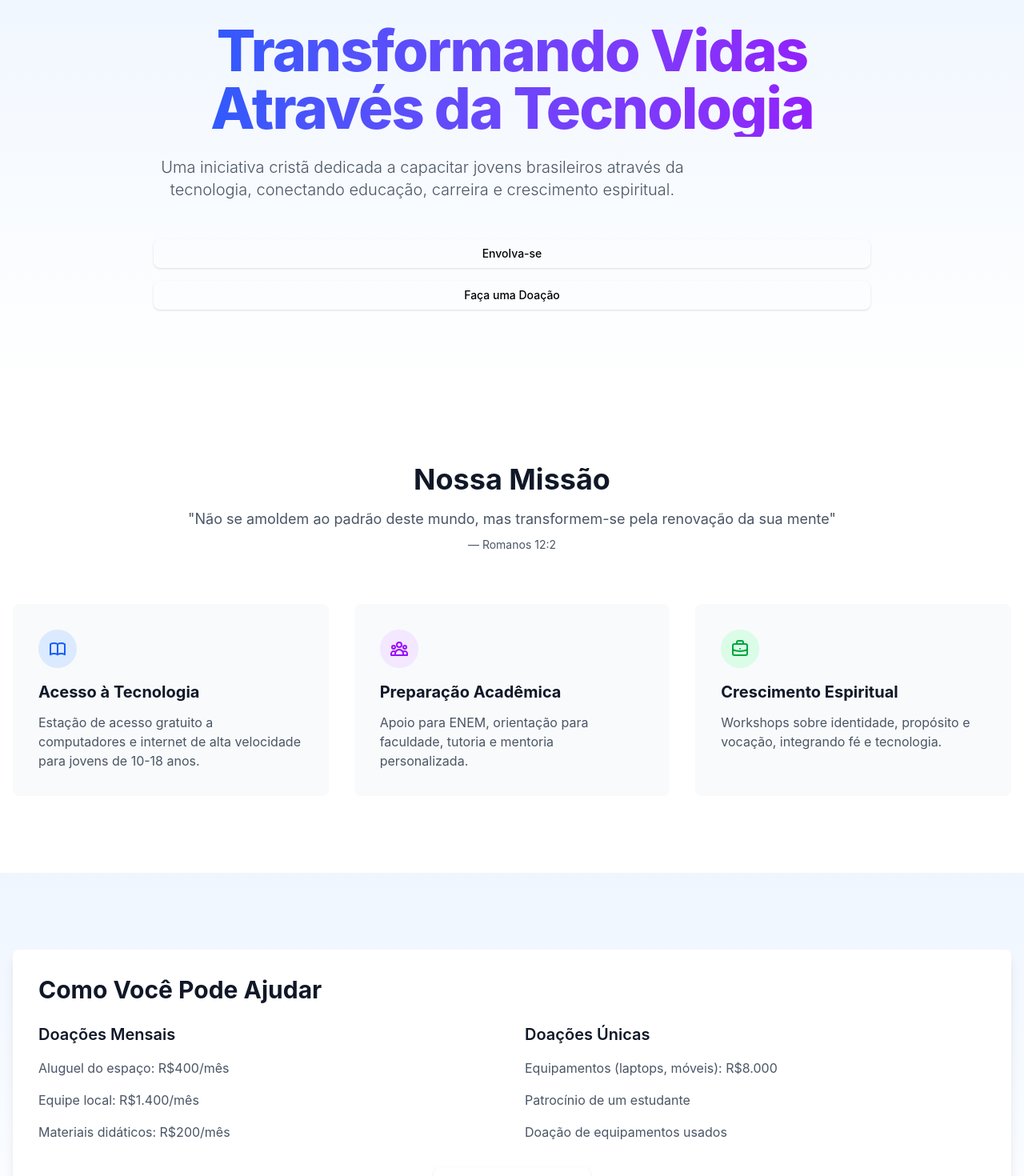
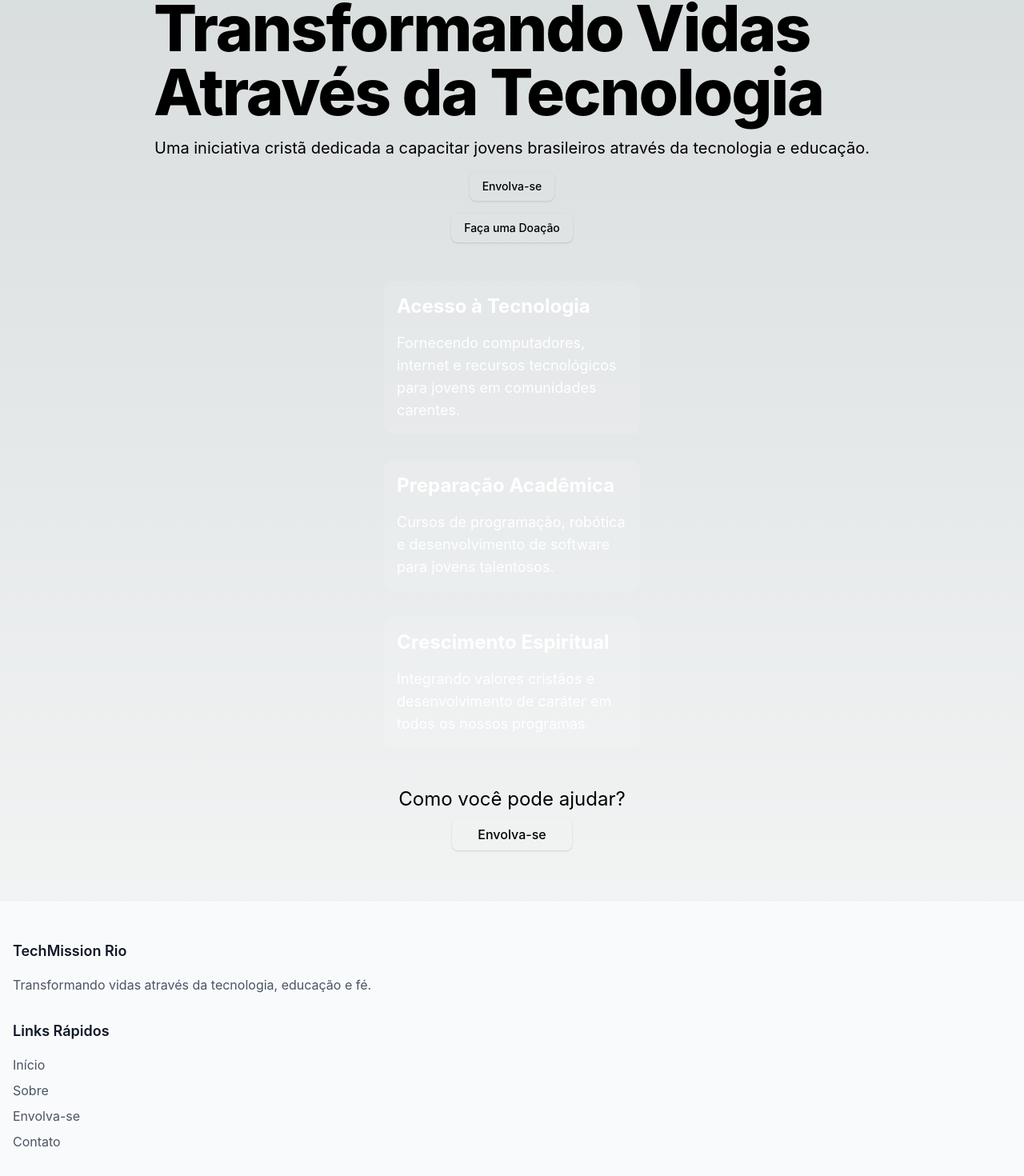
Before and after one commit to ryramzy/techmissionriobuild, a Next.js app: page / in a window 1280 px wide. Shown: the part 134-1604 px from the top of the page at 80% size. Built offline with nearby package versions, Linux system fonts and the light colour scheme.

Commit message:
fix: update main page and Button components - Fix Button component usage with Link wrapper - Update metadata and page structure - Improve layout and styling

```diff
--- a/app/page.tsx
+++ b/app/page.tsx
@@ -1,141 +1,85 @@
 import { Metadata } from "next"
+import Link from "next/link"
 import { Button } from "components/Button/Button"
 
 export const metadata: Metadata = {
   title: "TechMission Rio - Empowering Youth Through Technology",
+  description: "Empowering Brazilian youth through technology, education, and faith",
   twitter: {
     card: "summary_large_image",
-    title: "TechMission Rio",
+    title: "TechMission Rio - Empowering Youth Through Technology",
     description: "Empowering Brazilian youth through technology, education, and faith",
+    creator: "@techmissionrio",
   },
   openGraph: {
-    title: "TechMission Rio",
+    title: "TechMission Rio - Empowering Youth Through Technology",
     description: "Empowering Brazilian youth through technology, education, and faith",
-    url: "https://techmission.rio/",
-    images: [
-      {
-        width: 1200,
-        height: 630,
-        url: "/images/og-image.png",
-      },
-    ],
+    url: "https://techmissionrio.org",
+    siteName: "TechMission Rio",
+    locale: "pt_BR",
+    type: "website",
   },
 }
 
-export default function Home() {
+export default function HomePage() {
   return (
-    <>
-      <section className="bg-gradient-to-b from-blue-50 to-white dark:from-gray-900 dark:to-gray-800">
-        <div className="mx-auto grid max-w-7xl px-4 py-16 text-center lg:py-24">
-          <div className="mx-auto place-self-center">
-            <h1 className="mb-6 max-w-4xl bg-gradient-to-r from-blue-600 to-purple-600 bg-clip-text text-5xl font-extrabold tracking-tight text-transparent md:text-6xl xl:text-7xl">
+    <main className="flex min-h-screen flex-col items-center justify-center">
+      <div className="container flex flex-col items-center justify-center gap-12 px-4 py-16">
+        <div className="flex max-w-4xl flex-col items-center gap-4">
+          <h1 className="text-5xl font-extrabold tracking-tight sm:text-[5rem]">
             Transformando Vidas Através da Tecnologia
           </h1>
-            <p className="mb-8 max-w-2xl text-lg font-light text-gray-600 md:text-xl lg:mb-12 dark:text-gray-300">
-              Uma iniciativa cristã dedicada a capacitar jovens brasileiros através da tecnologia,
-              conectando educação, carreira e crescimento espiritual.
+          <p className="text-center text-xl">
+            Uma iniciativa cristã dedicada a capacitar jovens brasileiros através da tecnologia e educação.
           </p>
           <div className="flex flex-col items-center justify-center gap-4 sm:flex-row">
-              <Button href="/get-involved" className="w-full sm:w-auto">
+            <Link href="/get-involved">
+              <Button className="w-full sm:w-auto">
                 Envolva-se
               </Button>
-              <Button href="/donate" intent="secondary" className="w-full sm:w-auto">
+            </Link>
+            <Link href="/donate">
+              <Button variant="secondary" className="w-full sm:w-auto">
                 Faça uma Doação
               </Button>
+            </Link>
+          </div>
+        </div>
+
+        <div className="grid grid-cols-1 gap-4 sm:grid-cols-2 md:gap-8">
+          <div className="flex max-w-xs flex-col gap-4 rounded-xl bg-white/10 p-4 text-white hover:bg-white/20">
+            <h3 className="text-2xl font-bold">Acesso à Tecnologia</h3>
+            <div className="text-lg">
+              Fornecendo computadores, internet e recursos tecnológicos para jovens em comunidades carentes.
+            </div>
+          </div>
+          <div className="flex max-w-xs flex-col gap-4 rounded-xl bg-white/10 p-4 text-white hover:bg-white/20">
+            <h3 className="text-2xl font-bold">Preparação Acadêmica</h3>
+            <div className="text-lg">
+              Cursos de programação, robótica e desenvolvimento de software para jovens talentosos.
+            </div>
+          </div>
+          <div className="flex max-w-xs flex-col gap-4 rounded-xl bg-white/10 p-4 text-white hover:bg-white/20">
+            <h3 className="text-2xl font-bold">Crescimento Espiritual</h3>
+            <div className="text-lg">
+              Integrando valores cristãos e desenvolvimento de caráter em todos os nossos programas.
             </div>
           </div>
         </div>
-      </section>
 
-      <section className="bg-white py-16 dark:bg-gray-900 lg:py-24">
-        <div className="mx-auto max-w-7xl px-4">
-          <div className="mb-16 text-center">
-            <h2 className="mb-4 text-3xl font-bold text-gray-900 dark:text-white md:text-4xl">
-              Nossa Missão
-            </h2>
-            <p className="text-lg text-gray-600 dark:text-gray-400">
-              "Não se amoldem ao padrão deste mundo, mas transformem-se pela renovação da sua mente"
-              <br />
-              <span className="mt-2 block text-sm">— Romanos 12:2</span>
+        <div className="flex flex-col items-center gap-2">
+          <p className="text-center text-2xl">
+            Como você pode ajudar?
           </p>
-          </div>
-
-          <div className="grid gap-8 md:grid-cols-2 lg:grid-cols-3">
-            <div className="rounded-lg bg-gray-50 p-8 dark:bg-gray-800">
-              <div className="mb-4 flex h-12 w-12 items-center justify-center rounded-full bg-blue-100 text-blue-600 dark:bg-blue-900 dark:text-blue-300">
-                <svg className="h-6 w-6" fill="none" stroke="currentColor" viewBox="0 0 24 24">
-                  <path strokeLinecap="round" strokeLinejoin="round" strokeWidth={2} d="M12 6.253v13m0-13C10.832 5.477 9.246 5 7.5 5S4.168 5.477 3 6.253v13C4.168 18.477 5.754 18 7.5 18s3.332.477 4.5 1.253m0-13C13.168 5.477 14.754 5 16.5 5c1.747 0 3.332.477 4.5 1.253v13C19.832 18.477 18.247 18 16.5 18c-1.746 0-3.332.477-4.5 1.253" />
-                </svg>
-              </div>
-              <h3 className="mb-3 text-xl font-bold text-gray-900 dark:text-white">Acesso à Tecnologia</h3>
-              <p className="text-gray-600 dark:text-gray-400">
-                Estação de acesso gratuito a computadores e internet de alta velocidade para jovens de 10-18 anos.
-              </p>
-            </div>
-
-            <div className="rounded-lg bg-gray-50 p-8 dark:bg-gray-800">
-              <div className="mb-4 flex h-12 w-12 items-center justify-center rounded-full bg-purple-100 text-purple-600 dark:bg-purple-900 dark:text-purple-300">
-                <svg className="h-6 w-6" fill="none" stroke="currentColor" viewBox="0 0 24 24">
-                  <path strokeLinecap="round" strokeLinejoin="round" strokeWidth={2} d="M17 20h5v-2a3 3 0 00-5.356-1.857M17 20H7m10 0v-2c0-.656-.126-1.283-.356-1.857M7 20H2v-2a3 3 0 015.356-1.857M7 20v-2c0-.656.126-1.283.356-1.857m0 0a5.002 5.002 0 019.288 0M15 7a3 3 0 11-6 0 3 3 0 016 0zm6 3a2 2 0 11-4 0 2 2 0 014 0zM7 10a2 2 0 11-4 0 2 2 0 014 0z" />
-                </svg>
-              </div>
-              <h3 className="mb-3 text-xl font-bold text-gray-900 dark:text-white">Preparação Acadêmica</h3>
-              <p className="text-gray-600 dark:text-gray-400">
-                Apoio para ENEM, orientação para faculdade, tutoria e mentoria personalizada.
-              </p>
-            </div>
-
-            <div className="rounded-lg bg-gray-50 p-8 dark:bg-gray-800">
-              <div className="mb-4 flex h-12 w-12 items-center justify-center rounded-full bg-green-100 text-green-600 dark:bg-green-900 dark:text-green-300">
-                <svg className="h-6 w-6" fill="none" stroke="currentColor" viewBox="0 0 24 24">
-                  <path strokeLinecap="round" strokeLinejoin="round" strokeWidth={2} d="M21 13.255A23.931 23.931 0 0112 15c-3.183 0-6.22-.62-9-1.745M16 6V4a2 2 0 00-2-2h-4a2 2 0 00-2 2v2m4 6h.01M5 20h14a2 2 0 002-2V8a2 2 0 00-2-2H5a2 2 0 00-2 2v10a2 2 0 002 2z" />
-                </svg>
-              </div>
-              <h3 className="mb-3 text-xl font-bold text-gray-900 dark:text-white">Crescimento Espiritual</h3>
-              <p className="text-gray-600 dark:text-gray-400">
-                Workshops sobre identidade, propósito e vocação, integrando fé e tecnologia.
-              </p>
+          <div className="text-center">
+            <Link href="/get-involved">
+              <Button size="lg">
+                Envolva-se
+              </Button>
+            </Link>
           </div>
         </div>
       </div>
-      </section>
-
-      <section className="bg-gradient-to-b from-blue-50 to-white py-16 dark:from-gray-900 dark:to-gray-800 lg:py-24">
-        <div className="mx-auto max-w-7xl px-4">
-          <div className="rounded-lg bg-white p-8 shadow-lg dark:bg-gray-800">
-            <h2 className="mb-6 text-3xl font-bold text-gray-900 dark:text-white">
-              Como Você Pode Ajudar
-            </h2>
-            <div className="grid gap-8 md:grid-cols-2">
-              <div>
-                <h3 className="mb-4 text-xl font-semibold text-gray-900 dark:text-white">
-                  Doações Mensais
-                </h3>
-                <ul className="space-y-4 text-gray-600 dark:text-gray-300">
-                  <li>Aluguel do espaço: R$400/mês</li>
-                  <li>Equipe local: R$1.400/mês</li>
-                  <li>Materiais didáticos: R$200/mês</li>
-                </ul>
-              </div>
-              <div>
-                <h3 className="mb-4 text-xl font-semibold text-gray-900 dark:text-white">
-                  Doações Únicas
-                </h3>
-                <ul className="space-y-4 text-gray-600 dark:text-gray-300">
-                  <li>Equipamentos (laptops, móveis): R$8.000</li>
-                  <li>Patrocínio de um estudante</li>
-                  <li>Doação de equipamentos usados</li>
-                </ul>
-              </div>
-            </div>
-            <div className="mt-8 text-center">
-              <Button href="/donate" size="lg">
-                Faça Sua Doação
-              </Button>
-            </div>
-          </div>
-        </div>
-      </section>
-    </>
+    </main>
   )
 }
```
Lines whose indentation alone changed are shown as unchanged.
